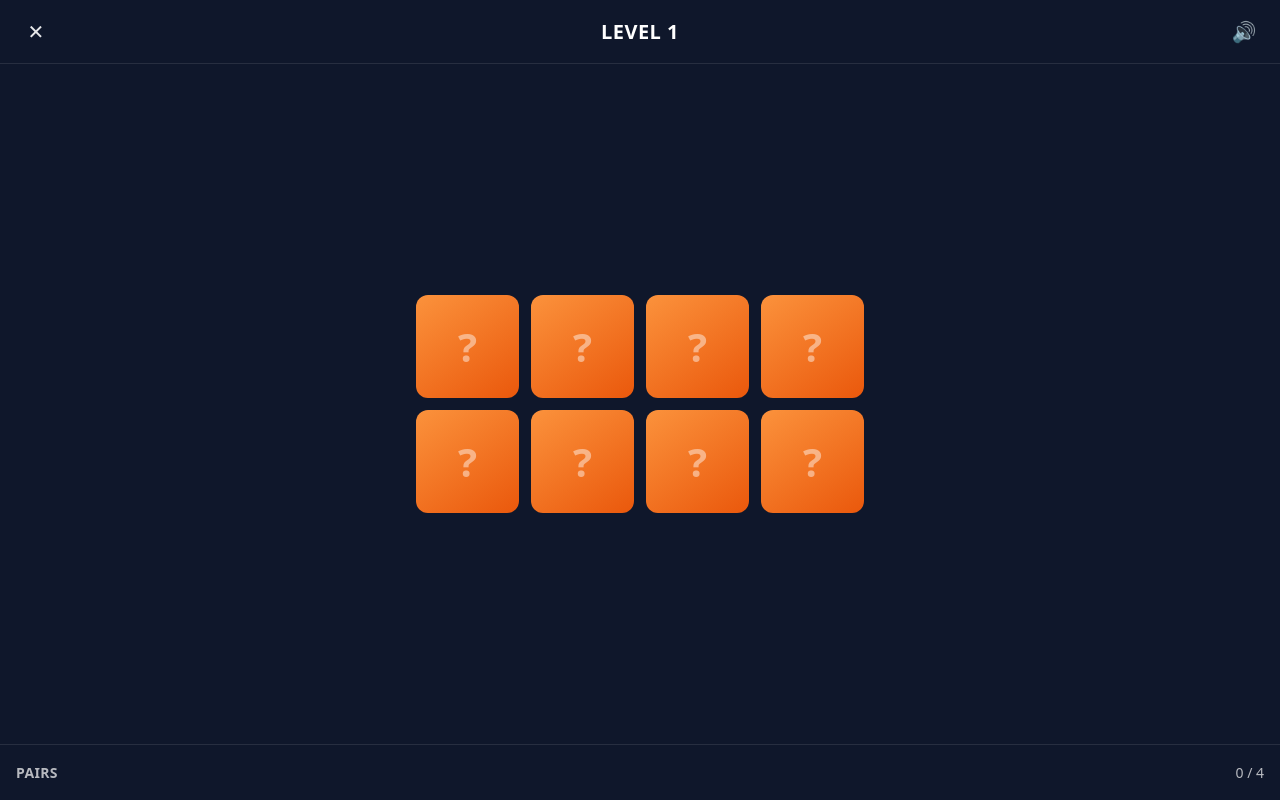
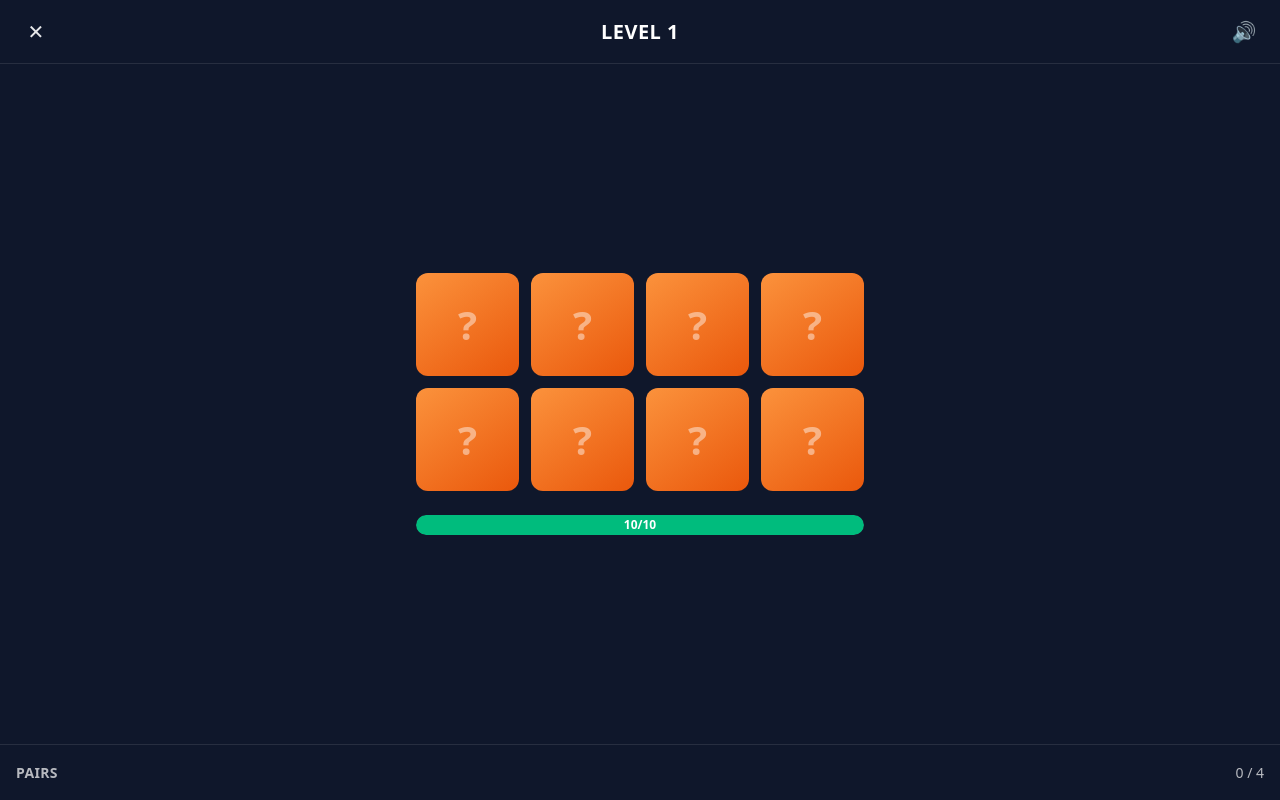
Before and after one commit to nicodevs/memory-match, a Vue app: page / in a window 1280 px wide. Both pictures are taken after a click on the button "PLAY". Built offline with nearby package versions, Linux system fonts and the light colour scheme.

Commit message:
Add HP bar and game over flow

```diff
--- /dev/null
+++ b/src/components/HpBar.vue
@@ -0,0 +1,30 @@
+<script setup lang="ts">
+import { computed } from 'vue'
+
+const props = defineProps<{ hp: number; max: number }>()
+
+const percent = computed(() => Math.max(0, (props.hp / props.max) * 100))
+
+const fillColor = computed(() => {
+  if (percent.value > 50) return 'bg-emerald-500'
+  if (percent.value > 25) return 'bg-amber-500'
+  return 'bg-red-500'
+})
+</script>
+
+<template>
+  <div class="w-full max-w-md">
+    <div class="relative h-5 overflow-hidden rounded-full bg-white/10">
+      <div
+        class="h-full rounded-full transition-[width] duration-300 ease-out"
+        :class="fillColor"
+        :style="{ width: `${percent}%` }"
+      />
+      <span
+        class="absolute inset-0 flex items-center justify-center text-xs font-bold tabular-nums"
+      >
+        {{ hp }}/{{ max }}
+      </span>
+    </div>
+  </div>
+</template>
--- a/src/composables/useGame.ts
+++ b/src/composables/useGame.ts
@@ -1,5 +1,12 @@
 import { computed, ref } from 'vue'
-import { EMOJI_POOL, FLIP_MS, levelSize, MATCH_FADE_MS, MISMATCH_DELAY_MS } from '@/constants'
+import {
+  EMOJI_POOL,
+  FLIP_MS,
+  levelSize,
+  MATCH_FADE_MS,
+  MAX_HP,
+  MISMATCH_DELAY_MS,
+} from '@/constants'
 import type { Card } from '@/types'
 
 const wait = (ms: number) => new Promise((resolve) => setTimeout(resolve, ms))
@@ -43,6 +50,8 @@ export function useGame() {
   const level = ref(1)
   const cards = ref<Card[]>([])
   const matched = ref(0)
+  const hp = ref(MAX_HP)
+  const isOver = ref(false)
   /** Ids of the (at most two) face-up cards in the current selection. */
   const selection = ref<number[]>([])
 
@@ -54,8 +63,15 @@ export function useGame() {
   function startLevel(next: number) {
     level.value = next
     matched.value = 0
+    hp.value = MAX_HP
+    isOver.value = false
     selection.value = []
     cards.value = buildDeck(totalPairs.value)
+  }
+
+  /** Restart the current level: HP resets, the deck is rebuilt. */
+  function restart() {
+    startLevel(level.value)
   }
 
   function byId(id: number): Card | undefined {
@@ -82,18 +98,32 @@ export function useGame() {
       second.removed = true
       matched.value++
     } else {
-      // Mismatch: pause so the player sees both, then flip back. Clearing the
-      // selection here keeps the rest of the board clickable during the flip-back.
+      // Mismatch: costs 1 HP. Pause so the player sees both cards.
+      hp.value--
       await wait(MISMATCH_DELAY_MS)
+      selection.value = []
+      if (hp.value <= 0) {
+        endGame()
+        return
+      }
+      // Flip the pair back. Clearing the selection above keeps the rest of the
+      // board clickable during the flip-back.
       first.faceUp = false
       second.faceUp = false
-      selection.value = []
     }
+  }
+
+  /** Game over: reveal every remaining card (these do not count as matches). */
+  function endGame() {
+    for (const card of cards.value) {
+      if (!card.removed) card.faceUp = true
+    }
+    isOver.value = true
   }
 
   /** Flip a face-down card up; evaluates the pair once two are selected. */
   async function flip(id: number) {
-    if (selection.value.length >= 2) return
+    if (isOver.value || selection.value.length >= 2) return
     const card = byId(id)
     if (!card || card.faceUp || card.matched || card.removed) return
 
@@ -111,8 +141,12 @@ export function useGame() {
     cols,
     matched,
     totalPairs,
+    hp,
+    maxHp: MAX_HP,
+    isOver,
     won,
     startLevel,
+    restart,
     flip,
   }
 }
--- a/src/constants.ts
+++ b/src/constants.ts
@@ -38,6 +38,9 @@ export function levelSize(level: number): LevelSize {
   return LEVEL_SIZES[level - 1] ?? DEFAULT_LEVEL_SIZE
 }
 
+/** Starting health, and the denominator shown in the HP bar. */
+export const MAX_HP = 10
+
 // Timings (ms). The flip values are mirrored by the CSS transitions in MemoryCard.
 export const FLIP_MS = 500
 export const MATCH_FADE_MS = 400
--- /dev/null
+++ b/src/screens/GameOverOverlay.vue
@@ -0,0 +1,30 @@
+<script setup lang="ts">
+import BaseButton from '@/components/BaseButton.vue'
+
+const emit = defineEmits<{ retry: [] }>()
+</script>
+
+<template>
+  <div
+    class="fade-in fixed inset-0 z-10 flex flex-col items-center justify-center gap-8 bg-slate-900/80 px-6 text-center backdrop-blur-sm"
+  >
+    <div class="text-7xl">🤬</div>
+    <h2 class="text-5xl font-black tracking-tight text-red-500 sm:text-6xl">Game Over</h2>
+    <BaseButton @click="emit('retry')">Try Again</BaseButton>
+  </div>
+</template>
+
+<style scoped>
+.fade-in {
+  animation: fade-in 400ms ease-out;
+}
+
+@keyframes fade-in {
+  from {
+    opacity: 0;
+  }
+  to {
+    opacity: 1;
+  }
+}
+</style>
--- a/src/screens/GameScreen.vue
+++ b/src/screens/GameScreen.vue
@@ -1,14 +1,29 @@
 <script setup lang="ts">
 import GameBoard from '@/components/GameBoard.vue'
 import GameLayout from '@/components/GameLayout.vue'
+import HpBar from '@/components/HpBar.vue'
 import IconButton from '@/components/IconButton.vue'
 import VictoryOverlay from './VictoryOverlay.vue'
+import GameOverOverlay from './GameOverOverlay.vue'
 import { useGame } from '@/composables/useGame'
 import { useSound } from '@/composables/useSound'
 
 const emit = defineEmits<{ close: [] }>()
 
-const { level, cards, cols, matched, totalPairs, won, startLevel, flip } = useGame()
+const {
+  level,
+  cards,
+  cols,
+  matched,
+  totalPairs,
+  hp,
+  maxHp,
+  isOver,
+  won,
+  startLevel,
+  restart,
+  flip,
+} = useGame()
 const { enabled: soundOn, toggle: toggleSound } = useSound()
 
 startLevel(1)
@@ -28,7 +43,10 @@ function nextLevel() {
       </IconButton>
     </template>
 
-    <GameBoard :cards="cards" :cols="cols" @flip="flip" />
+    <div class="flex w-full flex-col items-center gap-6">
+      <GameBoard :cards="cards" :cols="cols" @flip="flip" />
+      <HpBar :hp="hp" :max="maxHp" />
+    </div>
 
     <template #footer>
       <span class="font-semibold tracking-wide">PAIRS</span>
@@ -37,4 +55,5 @@ function nextLevel() {
   </GameLayout>
 
   <VictoryOverlay v-if="won" @continue="nextLevel" />
+  <GameOverOverlay v-if="isOver" @retry="restart" />
 </template>
```
Also changed, not shown: 1 other file (tests, documents, lock files or other folders).
